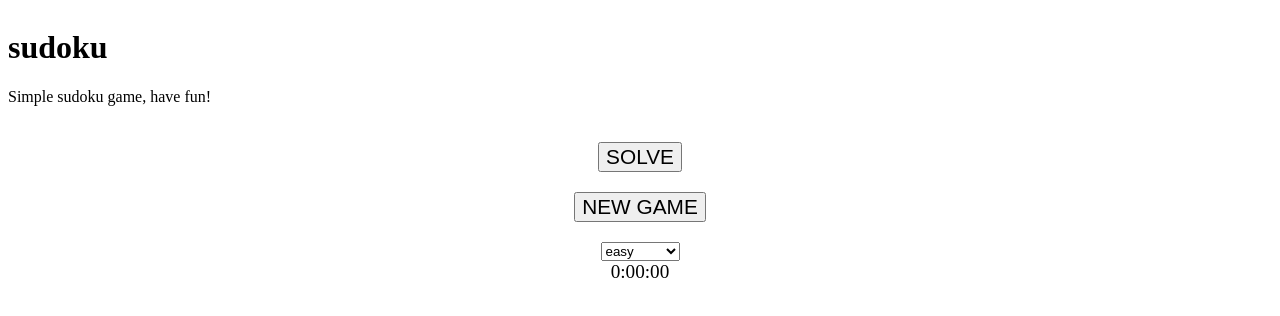
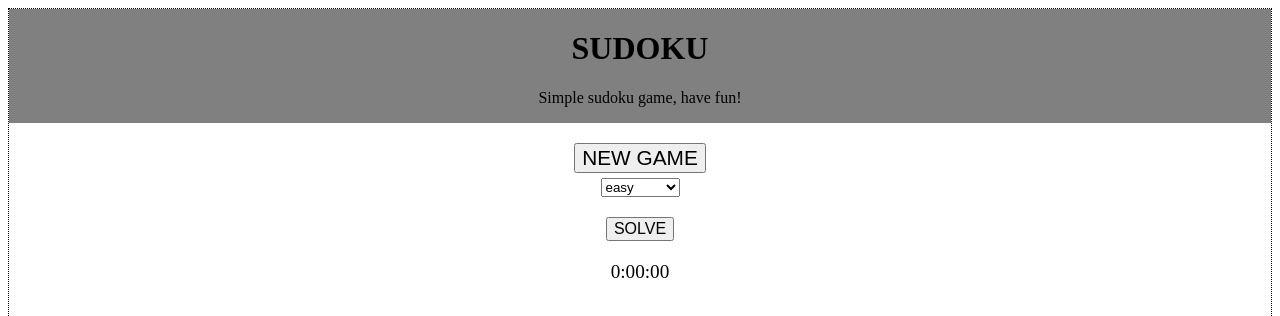
Before and after one commit to wodawodawoda/Sudoku, a React app: page / in a window 1280 px wide. Shown: the top 316 px of the page. Built offline with nearby package versions, Linux system fonts and the light colour scheme.

Commit message:
Clean up code

```diff
--- a/src/app.sass
+++ b/src/app.sass
@@ -4,17 +4,31 @@
 .sudoku
   display: grid
   grid-gap: 20px
-
+  border: 1px dotted black
+.header
+  margin: 0 auto
+  text-align: center
+  background: gray
+  width: 100%
+.header__name
+  text-transform: uppercase
+.header__text
 .panel
   display: flex
   flex-flow: column nowrap
   justify-content: space-around
   align-items: center
 .panel__btn
-  margin-bottom: 20px
+  text-transform: uppercase
+.panel__btn--new-game
+  margin-bottom: 5px
   font-size: 1.3rem
-  text-transform: uppercase
+.panel__btn--solve
+  margin-top: 20px
+  font-size: 1rem
+
 .counter
+  margin-top: 20px
 .counter__time
   font-size: 1.2rem
 
@@ -24,6 +38,7 @@
   grid-template-columns: repeat(9, 30px);
   grid-template-rows: repeat(9, 30px);
   grid-gap: 10px
+  margin-bottom: 20px
 .board__field
   display: inline-flex
   justify-content: center
--- a/src/containers/App.js
+++ b/src/containers/App.js
@@ -15,12 +15,9 @@ class App extends Component {
       template: "",
       solution: "",
       board: "",
-      run: false,
-      win: false,
-      al: ''
+      run: false
     }
     this.getTemplate = this.getTemplate.bind(this);
-    // this.getTime = this.getTime.bind(this);
     this.changeSum= this.changeSum.bind(this);
     this.solve= this.solve.bind(this);
   }
@@ -28,11 +25,6 @@ class App extends Component {
     const level = event.target.nextElementSibling.value;
     const board = sudoku.generate(level);
     const solution = sudoku.solve(board);
-    // const arr = [...template]
-    // let sum = 0;
-    // for(let i = 0; i < arr.length; i++) {
-    //   if(arr[i] !== '.') sum += Number(arr[i])
-    // }
     this.setState({
       template: board,
       board: board,
@@ -47,12 +39,7 @@ class App extends Component {
         board: this.state.board.substr(0, val.id) + value + this.state.board.substr(Number(val.id) + 1)
       })
     }
-    if(this.state.run) {this.timer = setInterval(() => this.setState({time: time + 1}), 1000)}
   }
-
-  // getTime(time) {
-  //   console.log(time) // "this.setState is not a function???"
-  // }
   solve() {
     this.setState({
       template: this.state.solution,
@@ -65,7 +52,7 @@ class App extends Component {
         <Header />
         <Panel click={this.getTemplate} solve={this.solve} run={this.state.run}/>
         <Board template={this.state.template} changeSum={this.changeSum}/>
-        {this.state.win && <Win click={this.getTemplate} time={this.props.time}/>}
+        {this.state.board === this.state.solution && this.state.board && <Win click={this.getTemplate} time={this.props.time}/>} {/*TODO: Remove iniline if statement*/}
       </div>
 
 
--- a/src/containers/Panel.js
+++ b/src/containers/Panel.js
@@ -5,9 +5,7 @@ class Panel extends Component {
   render() {
     return(
       <div className="panel">
-        <button className="panel__btn" onClick={this.props.solve}>solve</button>
-        <button className="panel__btn" onClick={event => this.props.click(event)}>new game</button>
-
+        <button className="panel__btn panel__btn--new-game" onClick={event => this.props.click(event)}>new game</button>
         <select name="difficulties" id="panelSelect" className="panel__select">
           <option value="easy" className="panel__option">easy</option>
           <option value="medium" className="panel__option">medium</option>
@@ -16,6 +14,7 @@ class Panel extends Component {
           <option value="insane" className="panel__option">insane</option>
           <option value="inhuman" className="panel__option">inhuman</option>
         </select>
+        <button className="panel__btn panel__btn--solve" onClick={this.props.solve}>solve</button>
         <Stoper run={this.props.run} getTime={this.props.getTime}/>
       </div>
     )
--- a/src/containers/Stoper.js
+++ b/src/containers/Stoper.js
@@ -56,19 +56,18 @@ class App extends React.Component {
     componentWillReceiveProps(nextProps) {
       this.setState({
         run: nextProps.run
-      })
-      // if(this.state.run) this.reset()
+      });
+      if(nextProps.run) {
+        this.reset();
+        this.interval();
+      } else if (!nextProps.run) {
+        this.stopInterval();
+      }
     }
-    componentWillUpdate(nextProps, nextState) {
-        if(nextState.run === true) {
-            this.interval();
-        } else if (nextState.run === false) {
-            this.stopInterval();
-        }
-    }
+
     render() {
         return(
-          <Counter time={this.state.time} run={this.state.run} getTime={this.getTime} format={this.formatTime}/>
+          <Counter time={this.state.time} run={this.state.run} format={this.formatTime}/>
         );
     }
 }
```
